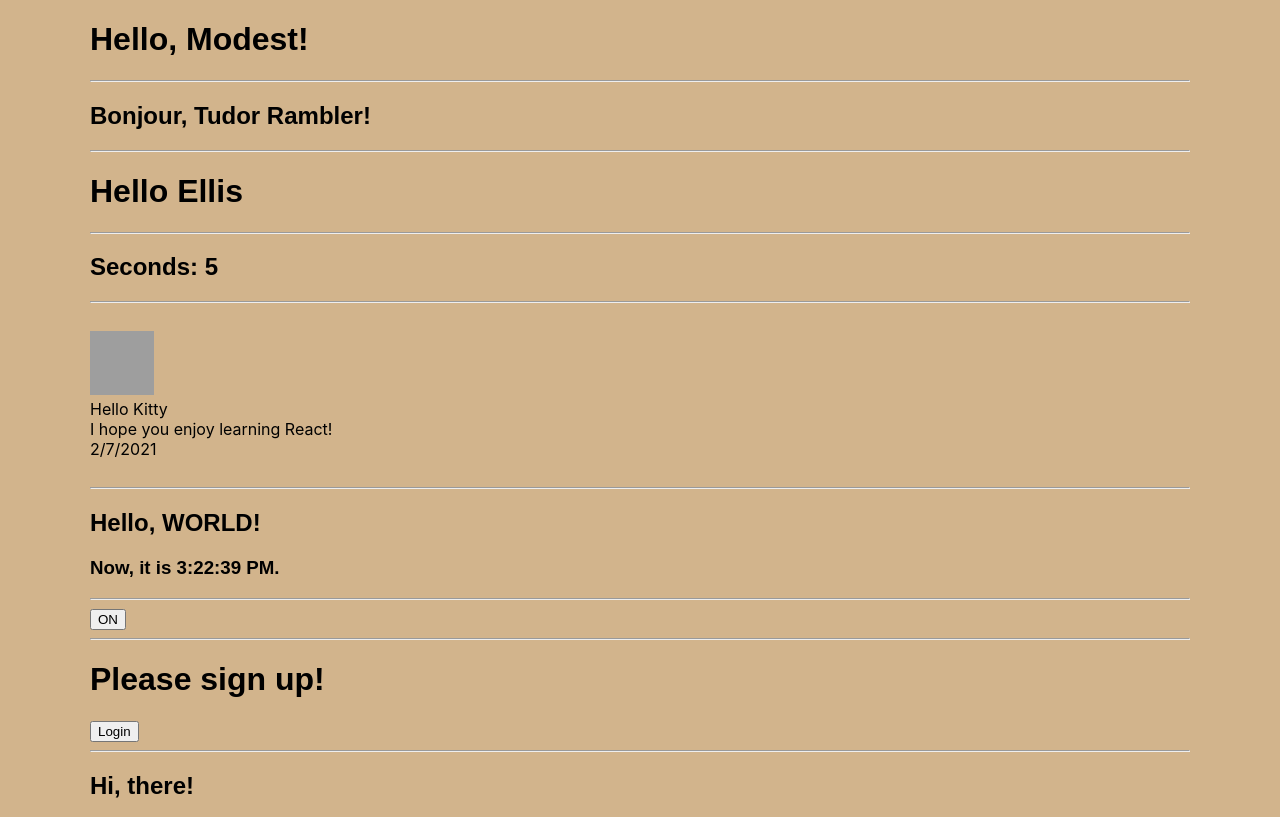
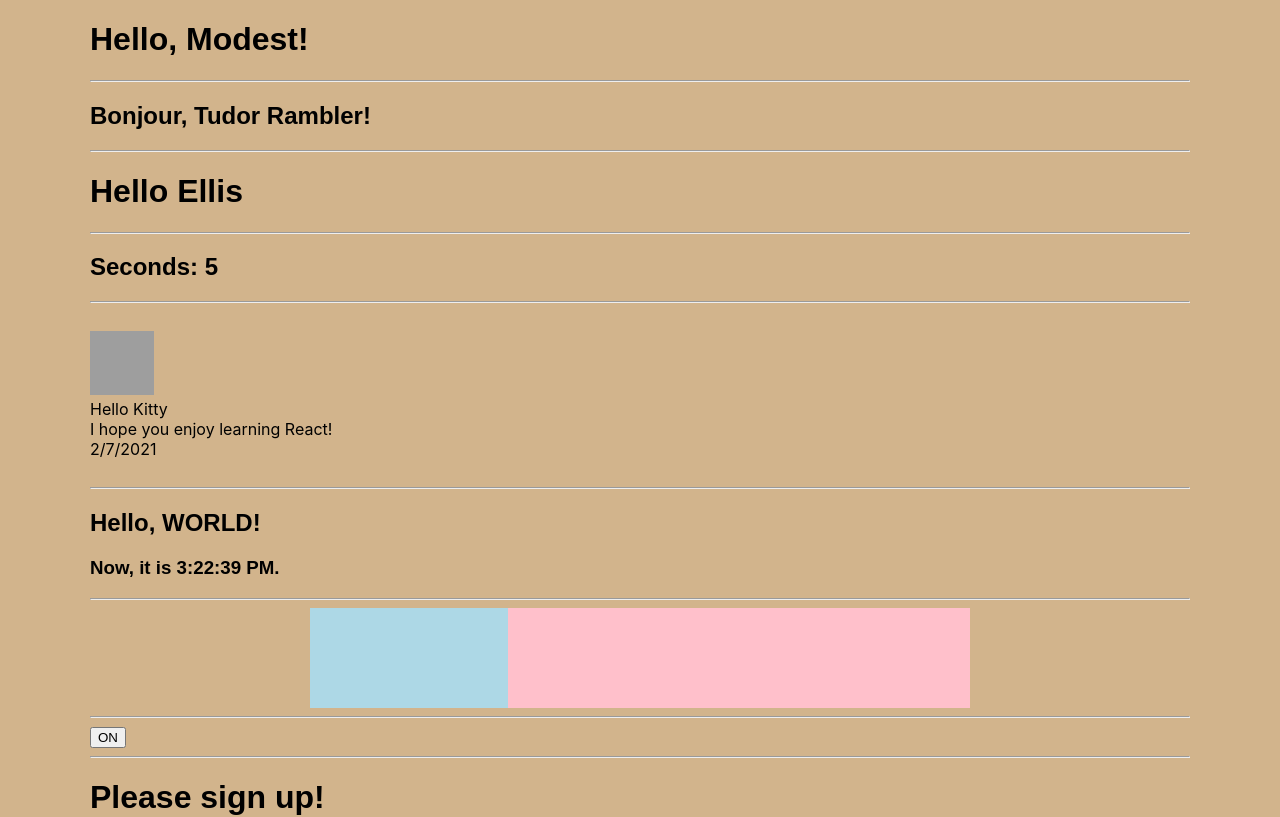
Before and after one commit to VolodymyrSSS/REACT-training, a React (Create React App) app in the folder basic/: page / in a window 1280 px wide. Shown: the top 817 px of the page. Built offline with nearby package versions, Linux system fonts and the light colour scheme; grey boxes are pictures that could not be loaded.

Commit message:
whole component as props

```diff
--- a/basic/src/App.jsx
+++ b/basic/src/App.jsx
@@ -4,6 +4,7 @@ import HelloMessage from './HelloMessage';
 import SecondsRunner from './SecondsRunner';
 import Comment from './Comment';
 import Clock from './Clock';
+import SplitPane from './SplitPane';
 import ToggleBtn from './ToggleBtn';
 import LoginControl from './LoginControl';
 import Mailbox from './Mailbox';
@@ -55,8 +56,35 @@ function App() {
     {id: 3, title: 'Парне молоко', content: 'Коли я пас корову, я пив парне молоко'}
   ];
 
+  const styles = {
+    Contacts: {
+      width: '100%',
+      height: '100%',
+      background: 'lightblue'
+    },
+    Chat: {
+      width: '100%',
+      height: '100%',
+      background: 'pink'
+    }
+  }
+
   function formatName(user) {
     return user.firstName + ' ' + user.lastName;
+  }
+
+  // React elements like <Contacts /> and <Chat /> are just objects, so you can pass them as props like any other data. There are no limitations on what you can pass as props in React.
+
+  function Contacts () {
+    return (
+      <div style={styles.Contacts}></div>
+    );
+  }
+
+  function Chat () {
+    return (
+      <div style={styles.Chat}></div>
+    );
   }
 
   return (
@@ -78,6 +106,8 @@ function App() {
       <br/>
       <hr />
       <Clock />
+      <hr />
+      <SplitPane left={<Contacts />} right={<Chat />}/>
       <hr />
       <ToggleBtn />
       <hr />
@@ -107,6 +137,7 @@ function App() {
       <hr />
       <WelcomeDialog />
       <hr />
+
     </div>
   )
 
--- /dev/null
+++ b/basic/src/SplitPane.jsx
@@ -0,0 +1,35 @@
+import React from 'react';
+
+const styles = {
+  SplitPane: {
+    width: '60%',
+    height: '100px',
+    margin: 'auto'
+  },
+  SplitPaneLeft : {
+    float: 'left',
+    width: '30%',
+    height: '100%'
+  },
+  SplitPaneRight : {
+    float: 'left',
+    width: '70%',
+    height: '100%'
+  }
+}
+/* In some cases you may come up with your own convention instead of using children. You can pass them as props like any other data. There are no limitations on what you can pass as props in React.*/
+
+function SplitPane(props) {
+  return (
+    <div style={styles.SplitPane} >
+      <div style={styles.SplitPaneLeft}>
+        {props.left}
+      </div>
+      <div style={styles.SplitPaneRight}>
+        {props.right}
+      </div>
+    </div>
+  );
+}
+
+export default SplitPane;
```
